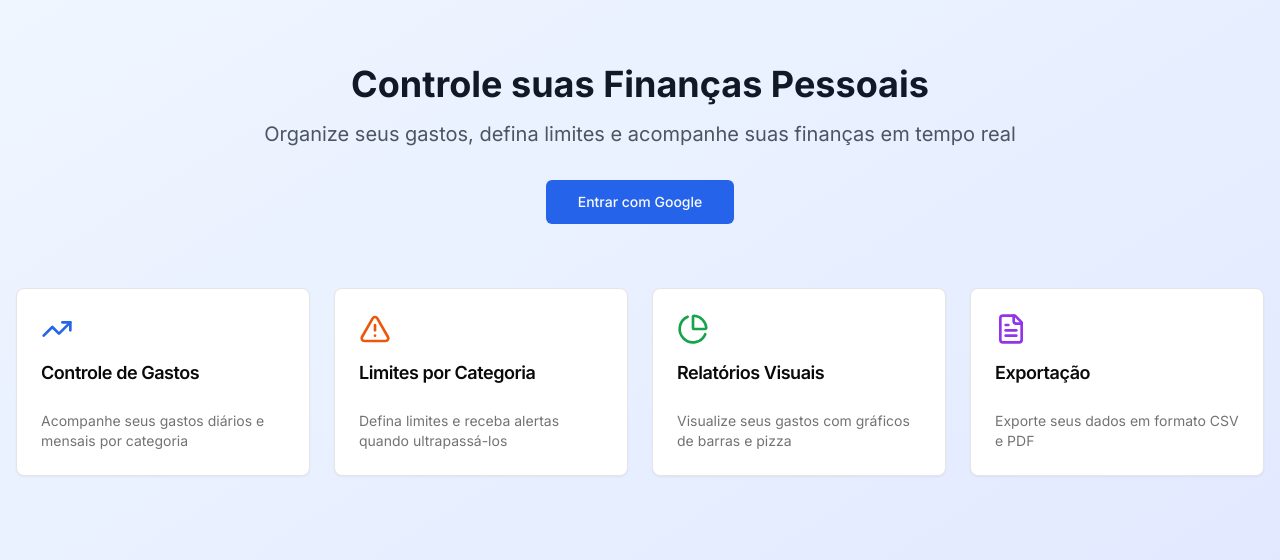
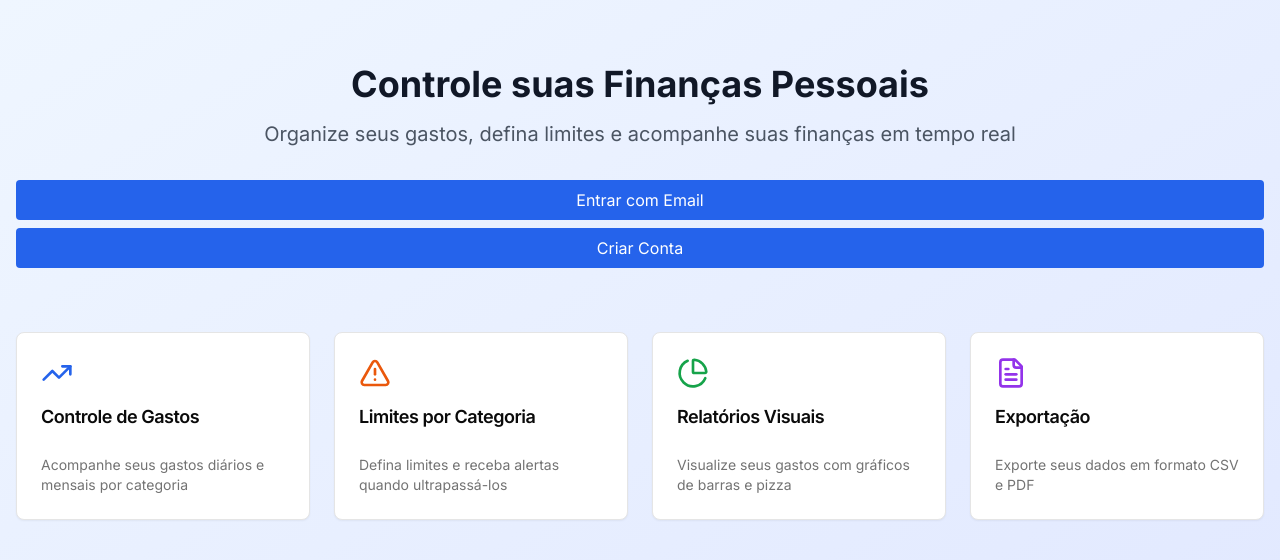
Before and after one commit to DaviOtoboni/Finance, a Next.js app in the folder appFinance-v0/: page / in a window 1280 px wide. Shown: the top 560 px of the page. Built offline with nearby package versions, Linux system fonts and the light colour scheme; no server answers.

Commit message:
Remoção google

```diff
--- a/appFinance-v0/app/page.tsx
+++ b/appFinance-v0/app/page.tsx
@@ -57,9 +57,15 @@ export default function HomePage() {
           <p className="text-xl text-gray-600 mb-8">
             Organize seus gastos, defina limites e acompanhe suas finanças em tempo real
           </p>
+          {/*
           <Button onClick={handleGoogleSignIn} disabled={loading} size="lg" className="bg-blue-600 hover:bg-blue-700">
             {loading ? "Entrando..." : "Entrar com Google"}
           </Button>
+          */}
+          <div className="flex flex-col items-center space-y-2 mt-4">
+            <a href="/login" className="btn w-48 text-center">Entrar com Email</a>
+            <a href="/signup" className="btn w-48 text-center bg-gray-200 text-blue-700 hover:bg-gray-300">Criar Conta</a>
+          </div>
         </div>
 
         <div className="grid md:grid-cols-2 lg:grid-cols-4 gap-6 mb-16">
```
